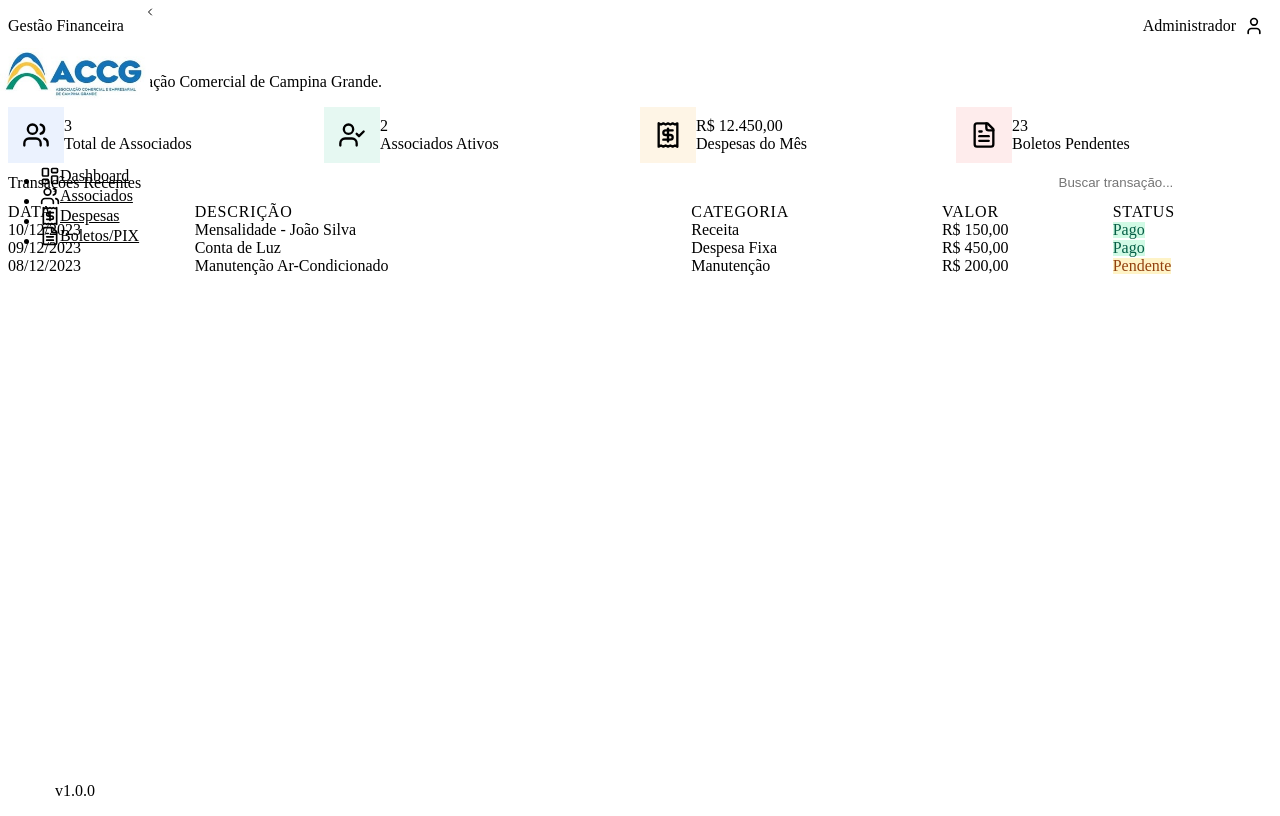
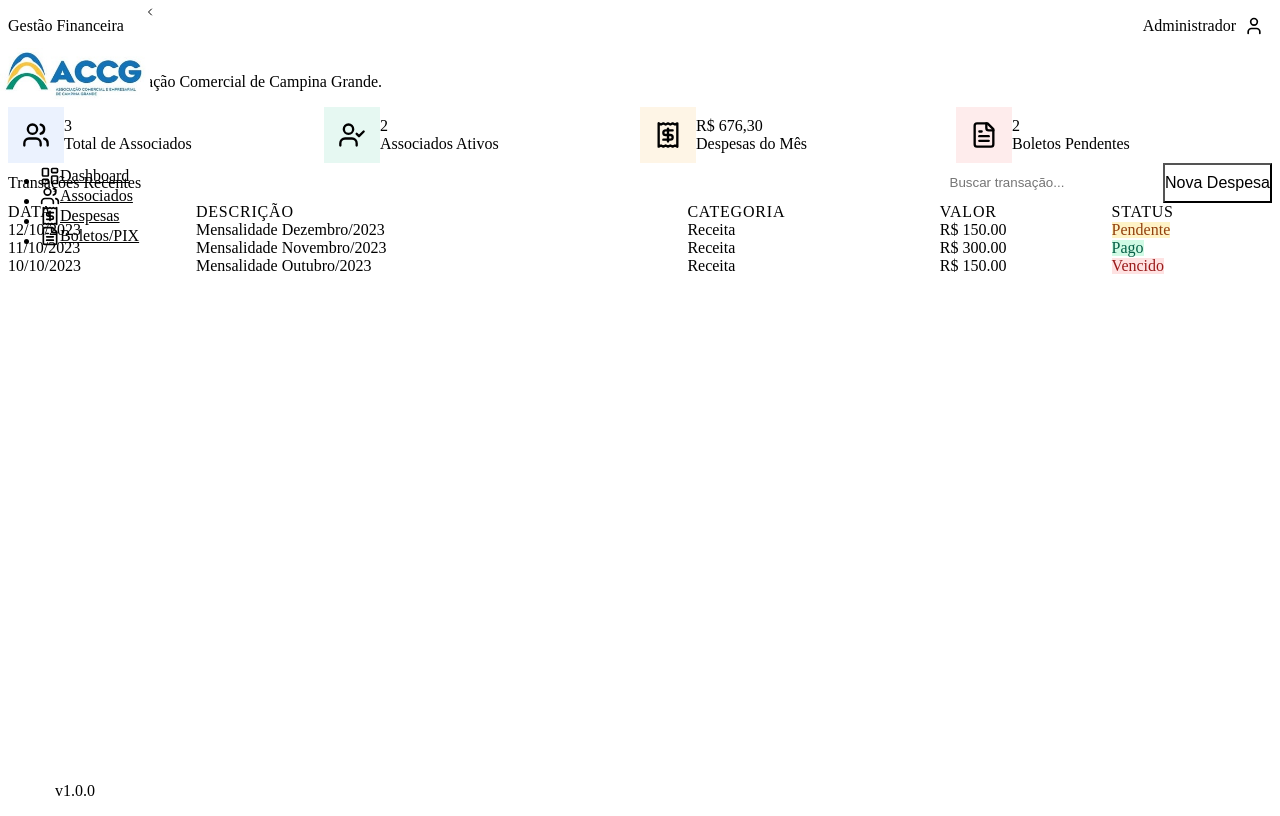
Before and after one commit to pablomont/accg-frontend, a React (Vite) app: page /dashboard in a window 1280 px wide. Built offline with nearby package versions, Linux system fonts and the light colour scheme; the HTML template or start-up script is replaced by a standard one.

Commit message:
added changes

```diff
--- a/src/pages/Dashboard/Dashboard.tsx
+++ b/src/pages/Dashboard/Dashboard.tsx
@@ -3,16 +3,30 @@ import styles from './Dashboard.module.css';
 import { Card, PageTitle, Button, Input, Table, Badge, Modal } from '@/components/ui';
 import { Users, UserCheck, Receipt, FileText } from 'lucide-react';
 import { membersMock } from '@/data/members.mock';
+import { accountsMock } from '@/data/accounts.mock';
+import { financeMock } from '@/data/finance.mock';
 
 export function Dashboard() {
     // 1. Controle de Estado do Modal (Exemplo de useState)
     const [isModalOpen, setIsModalOpen] = useState(false);
 
-    const { totalAssociados, associadosAtivos } = useMemo(() => {
-        const total = membersMock.length;
-        const ativos = membersMock.filter(m => m.status === 'ativo').length;
-        return { totalAssociados: total, associadosAtivos: ativos };
-    }, [membersMock]);
+    const { totalAssociados, associadosAtivos, boletosPendentes, totalDespesasMes } = useMemo(() => {
+        const totalAssociados = membersMock.length;
+        const associadosAtivos = membersMock.filter(member => member.status === 'ativo').length;
+        const boletosPendentes = accountsMock.filter(boleto => boleto.status !== 'pago').length;
+
+        const somaDespesas = financeMock.reduce(
+            (total, despesa) => total + despesa.valor,
+            0
+        );
+
+        const totalDespesasMes = new Intl.NumberFormat('pt-BR', {
+            style: 'currency',
+            currency: 'BRL',
+        }).format(somaDespesas);
+
+        return { totalAssociados, associadosAtivos, boletosPendentes, totalDespesasMes};
+    }, []);
 
     const summaryCardsDynamic = [
         {
@@ -34,7 +48,7 @@ export function Dashboard() {
         {
             id: 3,
             title: 'Despesas do Mês',
-            value: 'R$ 12.450,00',
+            value: totalDespesasMes,
             icon: Receipt,
             color: 'warning',
         },
@@ -42,7 +56,7 @@ export function Dashboard() {
         {
             id: 4,
             title: 'Boletos Pendentes',
-            value: '23',
+            value: boletosPendentes.toString(),
             icon: FileText,
             color: 'danger',
         },
@@ -62,7 +76,7 @@ export function Dashboard() {
 
             {/* 4. Grid de Cards Principais (KPIs) */}
             <div className={styles.cardsGrid}>
-                {summaryCardsDynamic.map((card) => (
+                {summaryCardsDynamic.map(card => (
                     <Card
                         key={card.id}
                         className={`${styles.card} ${styles[`card${card.color.charAt(0).toUpperCase() + card.color.slice(1)}`]}`}
@@ -87,6 +101,9 @@ export function Dashboard() {
                             placeholder="Buscar transação..."
                             className={styles.inputSearch}
                         />
+                        <Button onClick={() => setIsModalOpen(true)}>
+                            Nova Despesa
+                        </Button>
                     </div>
                 </div>
 
@@ -102,27 +119,27 @@ export function Dashboard() {
                             </tr>
                         </thead>
                         <tbody>
-                            <tr>
-                                <td>10/12/2023</td>
-                                <td>Mensalidade - João Silva</td>
-                                <td>Receita</td>
-                                <td>R$ 150,00</td>
-                                <td><Badge variant="success">Pago</Badge></td>
-                            </tr>
-                            <tr>
-                                <td>09/12/2023</td>
-                                <td>Conta de Luz</td>
-                                <td>Despesa Fixa</td>
-                                <td>R$ 450,00</td>
-                                <td><Badge variant="success">Pago</Badge></td>
-                            </tr>
-                            <tr>
-                                <td>08/12/2023</td>
-                                <td>Manutenção Ar-Condicionado</td>
-                                <td>Manutenção</td>
-                                <td>R$ 200,00</td>
-                                <td><Badge variant="warning">Pendente</Badge></td>
-                            </tr>
+                            {accountsMock.map(boleto => (
+                                <tr key={boleto.id}>
+                                    <td>{new Date(boleto.dataVencimento).toLocaleDateString()}</td>
+                                    <td>{boleto.descricao}</td>
+                                    <td>Receita</td>
+                                    <td>R$ {boleto.valor.toFixed(2)}</td>
+                                    <td>
+                                        <Badge
+                                            variant={
+                                                boleto.status === 'pago'
+                                                    ? 'success'
+                                                    : boleto.status === 'pendente'
+                                                    ? 'warning'
+                                                    : 'danger'
+                                            }
+                                        >
+                                            {boleto.status.charAt(0).toUpperCase() + boleto.status.slice(1)}
+                                        </Badge>
+                                    </td>
+                                </tr>
+                            ))}
                         </tbody>
                     </Table>
                 </Card>
```
